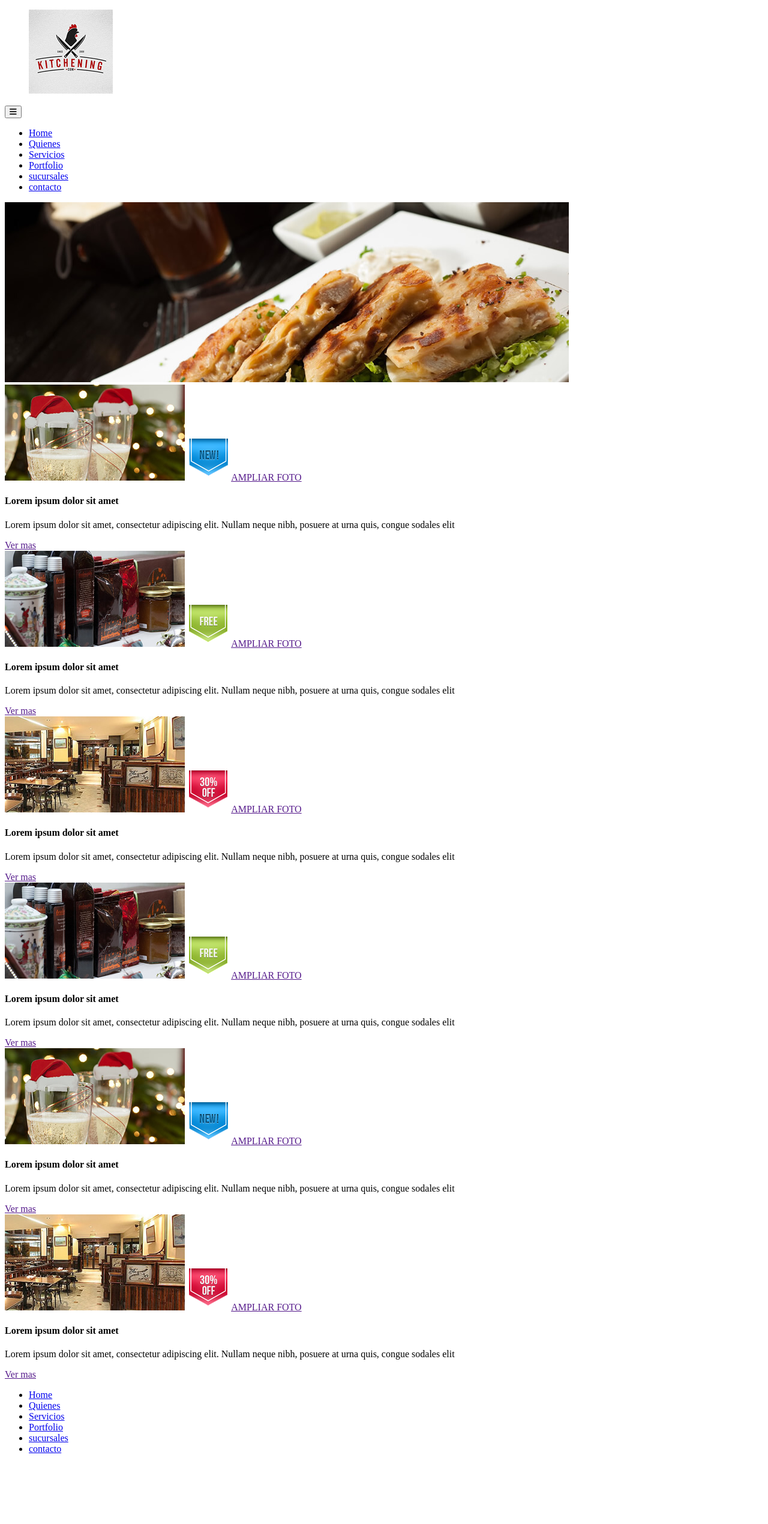
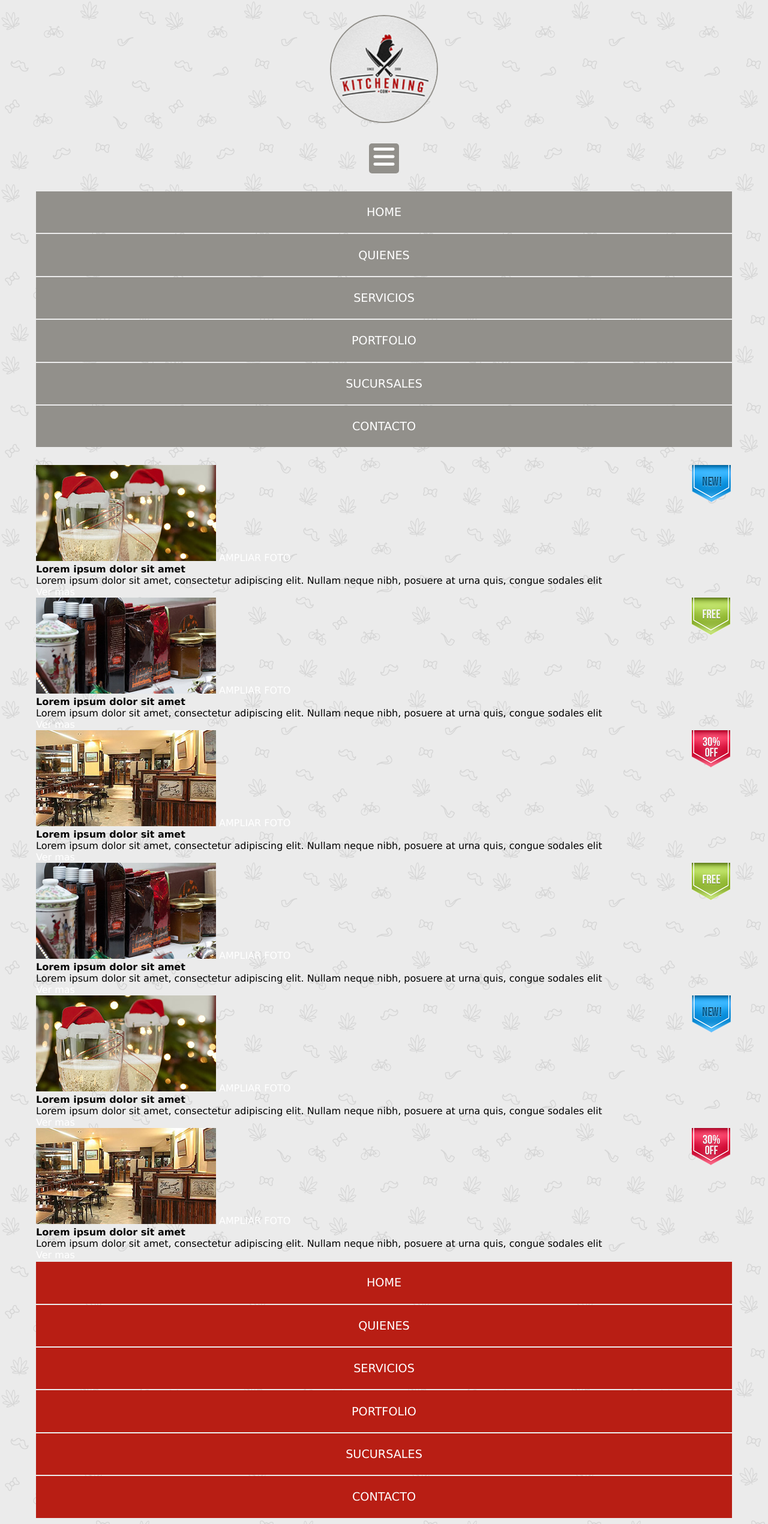
Before and after one commit to hugoAvallay/kitchening-hugo, a website: page views/home.html in a window 1280 px wide. Shown: the whole page at 60% size. Before the commit the page ends 2440 px from the top, so only its background shows below. Drawn offline with Linux system fonts and the light colour scheme.

Commit message:
feat: styles home general

```diff
--- /dev/null
+++ b/public/css/general.css
@@ -0,0 +1,26 @@
+:root {
+    --colorRojo : #b81e14;
+    --colorGris : #92908b;
+}
+
+* {
+    box-sizing: border-box;
+    margin: 0 auto;
+    padding: 0;
+}
+
+body {
+    font-family: Verdana, Geneva, Tahoma, sans-serif;
+    max-width: 1180px;
+    background-image: url('/img/bg-body.png');
+    padding: 10px;
+}
+
+a{
+    text-decoration: none;
+    color: #ffff;
+}
+
+li {
+    list-style: none;
+}
--- /dev/null
+++ b/public/css/home.css
@@ -0,0 +1,73 @@
+/* HEADER */
+.home__header{
+    text-align: center;
+}
+
+.home__header__figure--logo{
+    margin: 15px auto 30px;
+    width: 180px;
+}
+
+.home__header__figure--logo img {
+    border-radius: 50%;
+    width: 100%;
+    border: solid 2px var(--colorGris);
+
+}
+
+.home__header__a--bars{
+    background-color: var(--colorGris);
+    width: 50px;
+    height: 50px;
+    margin: 0 auto;
+    display: inline-block;
+    font-size: 2.5rem;
+    border-radius: 5px;
+}
+
+.home__header__nav--menu {
+    margin: 30px 0 30px;
+}
+
+.home__header__nav--menu ul li{
+    background-color: var(--colorGris);
+    margin-top: 2px;
+    font-size: 1.2rem;
+    text-transform: uppercase;
+    padding: 2%;
+}
+
+
+
+
+/* MAIN */
+.home__main__div--baner {
+    display: none;
+}
+
+.home__main__section {
+    margin-top: 30px;
+}
+
+.home__main__section__article--image {
+    position: relative;
+}
+
+.home__main__section__article--image-sticker {
+    position: absolute;
+    top: 0px;
+    right: 0px;
+}
+
+
+
+/* FOOTER */
+
+.home__footer__nav ul li{
+    background-color: var(--colorRojo);
+    margin-top: 2px;
+    font-size: 1.2rem;
+    text-transform: uppercase;
+    padding: 2%;
+    text-align: center;
+}
--- a/public/css/styles.css
+++ b/public/css/styles.css
@@ -0,0 +1,3 @@
+/* @import 'normalize.css'; */
+@import 'general.css';
+@import 'home.css';
--- a/views/home.html
+++ b/views/home.html
@@ -1,5 +1,5 @@
 <!DOCTYPE html>
-<html lang="en">
+<html lang="es">
 <head>
     <meta charset="UTF-8">
     <meta name="viewport" content="width=device-width, initial-scale=1.0">
@@ -8,15 +8,15 @@
     <link rel="stylesheet" href="/css/styles.css">
 
 </head>
-<body>
-    <header>
-        <figure>
+<body class="home">
+    <header class="home__header">
+        <figure class="home__header__figure--logo">
             <img src="/img/logo.jpg" alt="logo">
         </figure>
-        <button>
+        <a class="home__header__a--bars">
             <i class="fa-solid fa-bars"></i>
-        </button>
-        <nav>
+        </a>
+        <nav class="home__header__nav--menu">
             <ul>
                 <li><a href="#">Home</a></li>
                 <li><a href="#">Quienes</a></li>
@@ -28,16 +28,16 @@
         </nav>
     </header>
 
-    <main>
-        <div>
+    <main class="home__main">
+        <div class="home__main__div--baner">
             <img src="/img/img-banner.jpg" alt="Banner">
         </div>
 
-        <section>
-            <article>
-                <div>
+        <section class="home__main__section">
+            <article class="home__main__section__article">
+                <div class="home__main__section__article--image">
                     <img src="/img/img-pdto-1.jpg" alt="Producto 1">
-                    <img src="/img/img-nuevo.png" alt="Stiker nuevo">
+                    <img class="home__main__section__article--image-sticker" src="/img/img-nuevo.png" alt="Stiker nuevo">
                     <a href="">AMPLIAR FOTO</a>
                 </div>
                 <h4>Lorem ipsum dolor sit amet</h4>
@@ -45,10 +45,10 @@
                 <a href="">Ver mas</a>
             </article>
 
-            <article>
-                <div>
+            <article class="home__main__section__article">
+                <div class="home__main__section__article--image">
                     <img src="/img/img-pdto-2.jpg" alt="Producto 1">
-                    <img src="/img/img-gratis.png" alt="Stiker nuevo">
+                    <img class="home__main__section__article--image-sticker" src="/img/img-gratis.png" alt="Stiker nuevo">
                     <a href="">AMPLIAR FOTO</a>
                 </div>
                 <h4>Lorem ipsum dolor sit amet</h4>
@@ -56,10 +56,10 @@
                 <a href="">Ver mas</a>
             </article>
 
-            <article>
-                <div>
+            <article class="home__main__section__article">
+                <div class="home__main__section__article--image">
                     <img src="/img/img-pdto-3.jpg" alt="Producto 1">
-                    <img src="/img/img-descuento.png" alt="Stiker nuevo">
+                    <img class="home__main__section__article--image-sticker" src="/img/img-descuento.png" alt="Stiker nuevo">
                     <a href="">AMPLIAR FOTO</a>
                 </div>
                 <h4>Lorem ipsum dolor sit amet</h4>
@@ -67,10 +67,10 @@
                 <a href="">Ver mas</a>
             </article>
 
-            <article>
-                <div>
+            <article class="home__main__section__article">
+                <div class="home__main__section__article--image">
                     <img src="/img/img-pdto-2.jpg" alt="Producto 1">
-                    <img src="/img/img-gratis.png" alt="Stiker nuevo">
+                    <img class="home__main__section__article--image-sticker" src="/img/img-gratis.png" alt="Stiker nuevo">
                     <a href="">AMPLIAR FOTO</a>
                 </div>
                 <h4>Lorem ipsum dolor sit amet</h4>
@@ -78,10 +78,10 @@
                 <a href="">Ver mas</a>
             </article>
 
-            <article>
-                <div>
+            <article class="home__main__section__article">
+                <div class="home__main__section__article--image">
                     <img src="/img/img-pdto-1.jpg" alt="Producto 1">
-                    <img src="/img/img-nuevo.png" alt="Stiker nuevo">
+                    <img class="home__main__section__article--image-sticker" src="/img/img-nuevo.png" alt="Stiker nuevo">
                     <a href="">AMPLIAR FOTO</a>
                 </div>
                 <h4>Lorem ipsum dolor sit amet</h4>
@@ -89,10 +89,10 @@
                 <a href="">Ver mas</a>
             </article>
 
-            <article>
-                <div>
+            <article class="home__main__section__article">
+                <div class="home__main__section__article--image">
                     <img src="/img/img-pdto-3.jpg" alt="Producto 1">
-                    <img src="/img/img-descuento.png" alt="Stiker nuevo">
+                    <img class="home__main__section__article--image-sticker" src="/img/img-descuento.png" alt="Stiker nuevo">
                     <a href="">AMPLIAR FOTO</a>
                 </div>
                 <h4>Lorem ipsum dolor sit amet</h4>
@@ -102,8 +102,8 @@
         </section>
     </main>
 
-    <footer>
-        <nav>
+    <footer class="home__footer">
+        <nav class="home__footer__nav">
             <ul>
                 <li><a href="#">Home</a></li>
                 <li><a href="#">Quienes</a></li>
```
Also changed, not shown: public/css/normalize.css (added).
